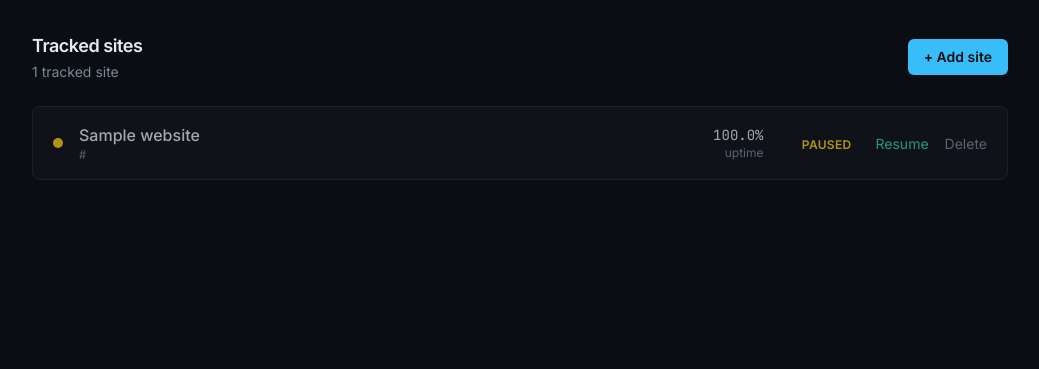
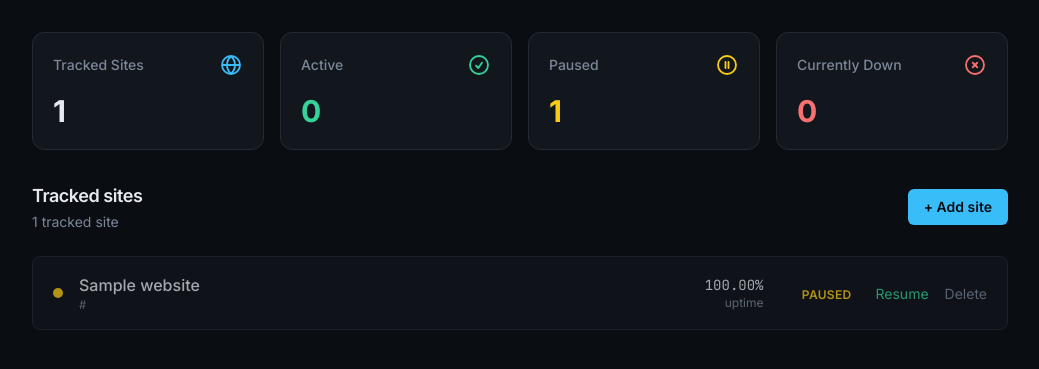
Before and after one commit to iamNaman-official/PingRadar, a Django app: page /monitor/ in a window 1280 px wide. Shown: the part 61-430 px from the top of the page, without its empty margins (120-1159 px from the left). Run offline with Django 5.2, Linux system fonts and the light colour scheme; a user stored in the database is signed in; tables that the repository leaves empty hold one stand-in row (values such as "Sample post"); some libraries are stand-ins or nearby versions.

Commit message:
feat: add dashboard metrics and refine uptime formatting

```diff
--- a/monitor/templates/monitor/dashboard.html
+++ b/monitor/templates/monitor/dashboard.html
@@ -72,25 +72,21 @@
 
 <header class="border-b border-border">
     <div class="max-w-5xl mx-auto px-6 py-4 flex items-center justify-between">
-
         <div class="flex items-center gap-2.5">
             <svg viewBox="0 0 56 56" class="w-7 h-7">
                 <circle cx="28" cy="28" r="26" fill="none" stroke="#232935" stroke-width="2"/>
                 <circle cx="28" cy="28" r="17" fill="none" stroke="#232935" stroke-width="2"/>
                 <circle cx="28" cy="28" r="2.5" fill="#38BDF8"/>
             </svg>
-
             <span class="font-semibold tracking-tight">
                 PingRadar
             </span>
         </div>
 
         <div class="flex items-center gap-4">
-
             <span class="text-muted text-sm">
                 {{ request.user.username }}
             </span>
-
             <form method="post" action="{% url 'logout' %}">
                 {% csrf_token %}
                 <button
@@ -99,39 +95,78 @@
                     Log out
                 </button>
             </form>
-
         </div>
     </div>
 </header>
 
 <main class="max-w-5xl mx-auto px-6 py-8">
 
+    <!-- Summary Cards (Moved outside the flex header) -->
+    <div class="grid grid-cols-2 lg:grid-cols-4 gap-4 mb-8">
+        <!-- Tracked Sites -->
+        <div class="bg-panel border border-border rounded-xl p-5">
+            <div class="flex items-center justify-between">
+                <span class="text-sm font-medium text-muted">Tracked Sites</span>
+                <svg xmlns="http://www.w3.org/2000/svg" class="w-6 h-6 text-brand" fill="none" viewBox="0 0 24 24" stroke="currentColor" stroke-width="1.8">
+                    <path stroke-linecap="round" stroke-linejoin="round" d="M12 21a9 9 0 100-18 9 9 0 000 18zm0 0c2.5-2.5 4-5.5 4-9s-1.5-6.5-4-9m0 18c-2.5-2.5-4-5.5-4-9s1.5-6.5 4-9m-9 9h18"/>
+                </svg>
+            </div>
+            <h2 class="mt-4 text-3xl font-bold">{{ total_sites }}</h2>
+        </div>
+
+        <!-- Active -->
+        <div class="bg-panel border border-border rounded-xl p-5">
+            <div class="flex items-center justify-between">
+                <span class="text-sm font-medium text-muted">Active</span>
+                <svg xmlns="http://www.w3.org/2000/svg" class="w-6 h-6 text-up" fill="none" viewBox="0 0 24 24" stroke="currentColor" stroke-width="1.8">
+                    <path stroke-linecap="round" stroke-linejoin="round" d="M9 12.75L11.25 15 15 9.75M21 12a9 9 0 11-18 0 9 9 0 0118 0z"/>
+                </svg>
+            </div>
+            <h2 class="mt-4 text-3xl font-bold text-up">{{ active_sites }}</h2>
+        </div>
+
+        <!-- Paused -->
+        <div class="bg-panel border border-border rounded-xl p-5">
+            <div class="flex items-center justify-between">
+                <span class="text-sm font-medium text-muted">Paused</span>
+                <svg xmlns="http://www.w3.org/2000/svg" class="w-6 h-6 text-yellow-400" fill="none" viewBox="0 0 24 24" stroke="currentColor" stroke-width="1.8">
+                    <path stroke-linecap="round" stroke-linejoin="round" d="M10.5 9v6m3-6v6M21 12a9 9 0 11-18 0 9 9 0 0118 0z"/>
+                </svg>
+            </div>
+            <h2 class="mt-4 text-3xl font-bold text-yellow-400">{{ paused_sites }}</h2>
+        </div>
+
+        <!-- Currently Down -->
+        <div class="bg-panel border border-border rounded-xl p-5">
+            <div class="flex items-center justify-between">
+                <span class="text-sm font-medium text-muted">Currently Down</span>
+                <svg xmlns="http://www.w3.org/2000/svg" class="w-6 h-6 text-down" fill="none" viewBox="0 0 24 24" stroke="currentColor" stroke-width="1.8">
+                    <path stroke-linecap="round" stroke-linejoin="round" d="M9.75 9.75l4.5 4.5m0-4.5l-4.5 4.5M21 12a9 9 0 11-18 0 9 9 0 0118 0z"/>
+                </svg>
+            </div>
+            <h2 class="mt-4 text-3xl font-bold text-down">{{ down_sites }}</h2>
+        </div>
+    </div>
+
+    <!-- Section Header (List title & Add button) -->
     <div class="flex items-center justify-between mb-6">
-
         <div>
             <h1 class="text-lg font-semibold tracking-tight">
                 Tracked sites
             </h1>
-
             <p class="text-muted text-sm mt-0.5">
                 {{ websites|length }} tracked site{{ websites|length|pluralize }}
             </p>
         </div>
-
-        <a href="{% url 'add_website' %}"
-           class="bg-brand text-base font-semibold text-sm rounded-md px-4 py-2 hover:bg-brand/90 transition">
+        <a href="{% url 'add_website' %}" class="bg-brand text-base font-semibold text-sm rounded-md px-4 py-2 hover:bg-brand/90 transition">
             + Add site
         </a>
-
     </div>
 
     {% if websites %}
-
     <div class="grid gap-3">
-
         {% for site in websites %}
         {% with latest=site.latest_check %}
-
         <div class="bg-panel border border-border rounded-lg px-5 py-4 flex items-center justify-between transition
             {% if site.is_paused %}
                 opacity-70
@@ -139,9 +174,7 @@
                 hover:border-brand/40
             {% endif %}">
 
-            <a href="{% url 'website_detail' site.id %}"
-               class="flex items-center gap-4 flex-1 min-w-0">
-
+            <a href="{% url 'website_detail' site.id %}" class="flex items-center gap-4 flex-1 min-w-0">
                 <div class="relative w-2.5 h-2.5 shrink-0
                     {% if site.is_paused %}
                         text-yellow-400
@@ -156,91 +189,67 @@
                     {% if latest.is_up and not site.is_paused %}
                     <div class="pulse-dot absolute inset-0"></div>
                     {% endif %}
-
                     <div class="relative w-2.5 h-2.5 rounded-full bg-current"></div>
-
                 </div>
 
                 <div class="min-w-0">
-
                     <p class="font-medium text-ink truncate">
                         {{ site.name }}
                     </p>
-
                     <p class="text-muted text-xs mono truncate">
                         {{ site.url }}
                     </p>
-
                 </div>
-
             </a>
 
             <div class="flex items-center gap-6 shrink-0">
-
                 <div class="text-right">
-
                     <p class="mono text-sm text-ink">
                         {% if site.uptime_percentage %}
-                            {{ site.uptime_percentage }}%
+                            {{ site.uptime_percentage | floatformat:2 }}%
                         {% else %}
                             —
                         {% endif %}
                     </p>
-
                     <p class="text-muted text-xs">
                         uptime
                     </p>
-
                 </div>
 
                 <div class="text-right w-16">
-
                     {% if site.is_paused %}
-
                         <span class="text-xs font-semibold uppercase tracking-wide text-yellow-400">
                             Paused
                         </span>
-
                     {% elif latest %}
-
                         <span class="text-xs font-semibold uppercase tracking-wide
                             {% if latest.is_up %}
                                 text-up
                             {% else %}
                                 text-down
                             {% endif %}">
-
                             {% if latest.is_up %}
                                 Up
                             {% else %}
                                 Down
                             {% endif %}
-
                         </span>
-
                         {% if latest.status_code %}
                         <p class="text-muted text-xs mono mt-0.5">
                             {{ latest.status_code }}
                         </p>
                         {% endif %}
-
                     {% else %}
-
                         <span class="text-xs font-semibold uppercase tracking-wide text-muted">
                             Pending
                         </span>
-
                     {% endif %}
-
                 </div>
 
                 <div class="flex items-center gap-4">
-
                     <form method="post" action="{% url 'toggle_pause' site.id %}">
                         {% csrf_token %}
-                        <button
-                            type="submit"
-                            class="text-sm transition
+                        <button type="submit" class="text-sm transition
                             {% if site.is_paused %}
                                 text-up hover:text-green-300
                             {% else %}
@@ -254,51 +263,31 @@
                         </button>
                     </form>
 
-                    <form
-                        method="post"
-                        action="{% url 'delete_website' site.id %}"
-                        onsubmit="return confirm('Stop tracking {{ site.name }}?');">
-
+                    <form method="post" action="{% url 'delete_website' site.id %}" onsubmit="return confirm('Stop tracking {{ site.name }}?');">
                         {% csrf_token %}
-
-                        <button
-                            type="submit"
-                            class="text-sm text-muted hover:text-down transition">
+                        <button type="submit" class="text-sm text-muted hover:text-down transition">
                             Delete
                         </button>
-
                     </form>
-
                 </div>
-
             </div>
-
         </div>
-
         {% endwith %}
         {% endfor %}
-
     </div>
 
     {% else %}
-
     <div class="bg-panel border border-dashed border-border rounded-lg py-16 text-center">
-
         <p class="text-ink font-medium">
             Nothing on the radar yet
         </p>
-
         <p class="text-muted text-sm mt-1 mb-5">
             Add a site to start scanning it for uptime.
         </p>
-
-        <a href="{% url 'add_website' %}"
-           class="inline-block bg-brand text-base font-semibold text-sm rounded-md px-4 py-2 hover:bg-brand/90 transition">
+        <a href="{% url 'add_website' %}" class="inline-block bg-brand text-base font-semibold text-sm rounded-md px-4 py-2 hover:bg-brand/90 transition">
             + Add your first site
         </a>
-
     </div>
-
     {% endif %}
 
 </main>
--- a/monitor/templates/monitor/website_details.html
+++ b/monitor/templates/monitor/website_details.html
@@ -98,7 +98,7 @@
         <div class="grid grid-cols-3 gap-3 mb-8">
             <div class="bg-panel border border-border rounded-lg px-5 py-4">
                 <p class="text-muted text-xs uppercase tracking-wide mb-1.5">Uptime</p>
-                <p class="mono text-2xl font-medium text-ink">{% if uptime is not None %}{{ uptime }}%{% else %}—{% endif %}</p>
+                <p class="mono text-2xl font-medium text-ink">{% if uptime is not None %}{{ uptime | floatformat:2 }}%{% else %}—{% endif %}</p>
             </div>
             <div class="bg-panel border border-border rounded-lg px-5 py-4">
                 <p class="text-muted text-xs uppercase tracking-wide mb-1.5">Last response</p>
--- a/monitor/views.py
+++ b/monitor/views.py
@@ -23,8 +23,23 @@ def signup(request):
 @login_required
 def dashboard(request):
     websites = Website.objects.filter(owner=request.user)
+    total_sites = websites.count()
+    active_sites = websites.filter(is_paused=False).count()
+    paused_sites = websites.filter(is_paused=True).count()
+
+    down_sites = 0
+
+    for site in websites.filter(is_paused=False):
+        latest_check = site.latest_check()
+        if latest_check and not latest_check.is_up:
+            down_sites += 1
+
     context = {
-        'websites': websites
+        'websites': websites,
+        'total_sites': total_sites,
+        'active_sites': active_sites,
+        'paused_sites': paused_sites,
+        'down_sites': down_sites
     }
     return render(request, 'monitor/dashboard.html', context)
 
```
